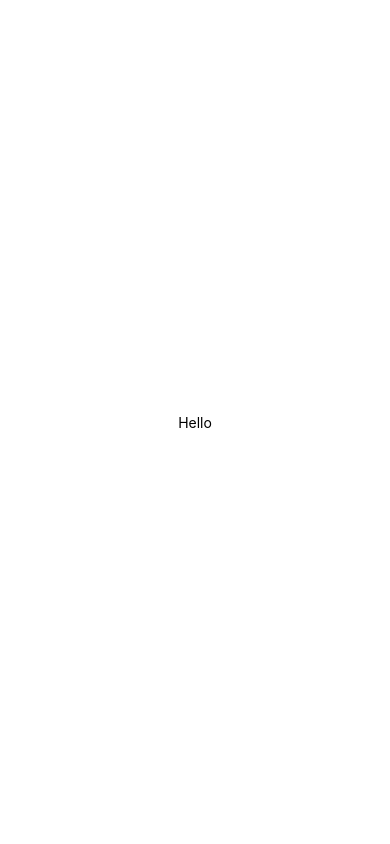
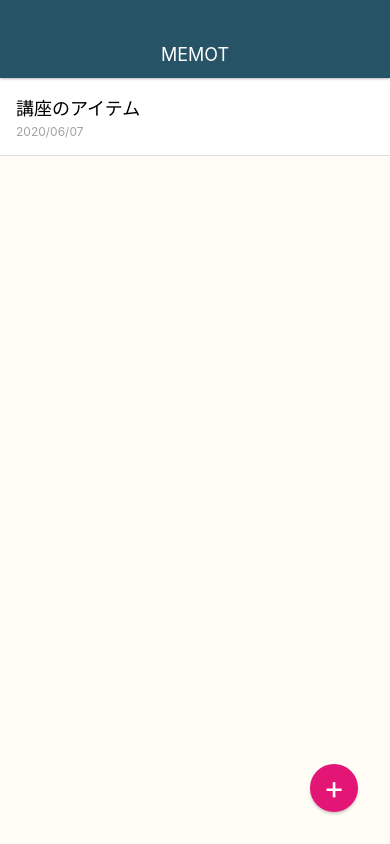
Before and after one commit to three4c/study-reactNative, a React Native app: screen / in a window 390 px wide. Built offline with nearby package versions, Linux system fonts and the light colour scheme.

Commit message:
develop component & element

```diff
--- a/App.jsx
+++ b/App.jsx
@@ -1,18 +1,25 @@
 import React from 'react';
-import { StyleSheet, Text, View } from 'react-native';
+import { StyleSheet, View } from 'react-native';
+
+import Appbar from './src/components/Appbar';
+import MemoList from './src/components/MemoList';
+import CicleButton from './src/elements/CircleButton';
 
 const App = () => (
   <View style={styles.container}>
-    <Text>Hello</Text>
+    <Appbar />
+    <MemoList />
+    <CicleButton>+</CicleButton>
   </View>
 );
 
 const styles = StyleSheet.create({
   container: {
     flex: 1,
-    backgroundColor: '#fff',
+    backgroundColor: '#fffdf6',
     alignItems: 'center',
     justifyContent: 'center',
+    paddingTop: 78,
   },
 });
 
--- /dev/null
+++ b/src/components/Appbar.jsx
@@ -0,0 +1,35 @@
+import React from 'react';
+import { StyleSheet, Text, View } from 'react-native';
+
+const Appbar = () => (
+  <View style={styles.appbar}>
+    <View>
+      <Text style={styles.appbarTitle}>MEMOT</Text>
+    </View>
+  </View>
+);
+
+const styles = StyleSheet.create({
+  appbar: {
+    position: 'absolute',
+    top: 0,
+    left: 0,
+    right: 0,
+    height: 78,
+    paddingTop: 30,
+    backgroundColor: '#265366',
+    justifyContent: 'center',
+    alignItems: 'center',
+    shadowColor: '#000',
+    shadowOffset: { width: 0, height: 0 },
+    shadowOpacity: 0.5,
+    shadowRadius: 3,
+    zIndex: 2,
+  },
+  appbarTitle: {
+    color: '#fff',
+    fontSize: 18,
+  },
+});
+
+export default Appbar;
--- /dev/null
+++ b/src/components/MemoList.jsx
@@ -0,0 +1,34 @@
+import React from 'react';
+import { StyleSheet, Text, View } from 'react-native';
+
+const MemoList = () => (
+  <View style={styles.memoList}>
+    <View style={styles.memoListItem}>
+      <Text style={styles.memoTitle}>講座のアイテム</Text>
+      <Text style={styles.memoDate}>2020/06/07</Text>
+    </View>
+  </View>
+);
+
+const styles = StyleSheet.create({
+  memoList: {
+    width: '100%',
+    flex: 1,
+  },
+  memoListItem: {
+    padding: 16,
+    backgroundColor: '#fff',
+    borderBottomWidth: 1,
+    borderBottomColor: '#ddd',
+  },
+  memoTitle: {
+    fontSize: 18,
+    marginBottom: 4,
+  },
+  memoDate: {
+    fontSize: 12,
+    color: '#a2a2a2',
+  },
+});
+
+export default MemoList;
--- /dev/null
+++ b/src/elements/CircleButton.jsx
@@ -0,0 +1,34 @@
+import React from 'react';
+import { StyleSheet, Text, View } from 'react-native';
+
+const CircleButton = (props) => (
+  <View style={styles.circleButton}>
+    <Text style={styles.circleButtonTitle}>{props.children}</Text>
+  </View>
+);
+
+const styles = StyleSheet.create({
+  circleButton: {
+    position: 'absolute',
+    bottom: 32,
+    right: 32,
+    fontSize: 24,
+    width: 48,
+    height: 48,
+    backgroundColor: '#e31676',
+    borderRadius: 24,
+    alignItems: 'center',
+    justifyContent: 'center',
+    shadowColor: '#000',
+    shadowOffset: { width: 0, height: 2 },
+    shadowOpacity: 0.2,
+    shadowRadius: 3,
+  },
+  circleButtonTitle: {
+    fontSize: 32,
+    lineHeight: 32,
+    color: '#fff',
+  },
+});
+
+export default CircleButton;
```
Also changed, not shown: src/elements/BodyText.jsx (added, +16 -0 lines), .eslintrc.json.
